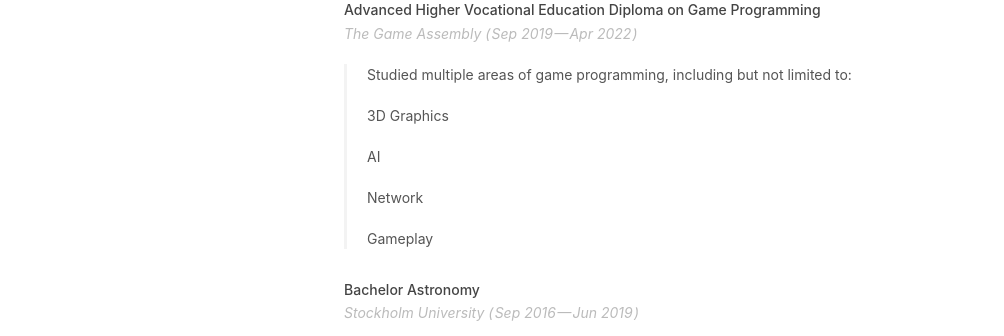
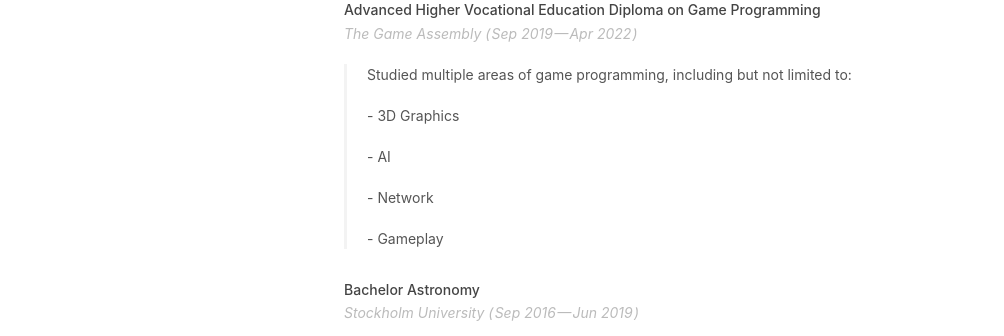
Before and after one commit to nicolas-risberg/public-repo, a Jekyll site: the page built from index.md, in a window 1280 px wide and 1243 px high. Shown: the part 687-1023 px from the top of the window, without its empty margins (136-1140 px from the left). Built offline with Jekyll 4.4.1, drawn with Linux system fonts in a browser that asks for light colours.

```diff
--- a/_data/education.yml
+++ b/_data/education.yml
@@ -4,10 +4,10 @@
   end_date: Apr 2022
   description: |
     Studied multiple areas of game programming, including but not limited to:
-      3D Graphics
-      AI
-      Network
-      Gameplay
+      - 3D Graphics
+      - AI
+      - Network
+      - Gameplay
 - what: Bachelor Astronomy
   where: Stockholm University
   start_date: Sep 2016
```
